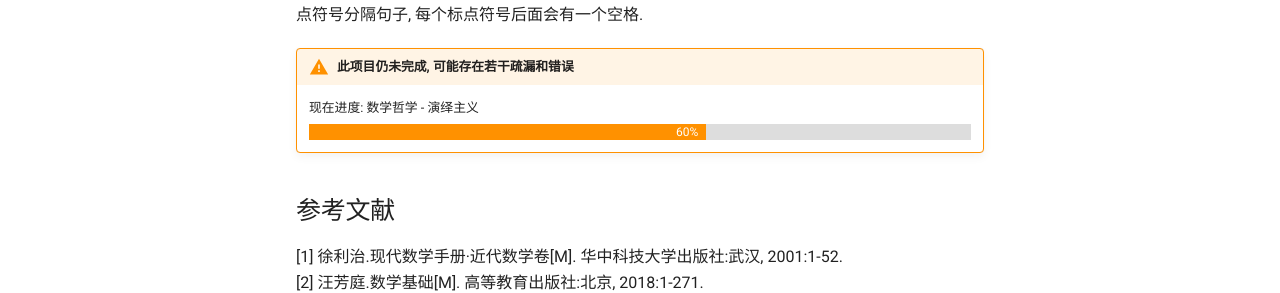
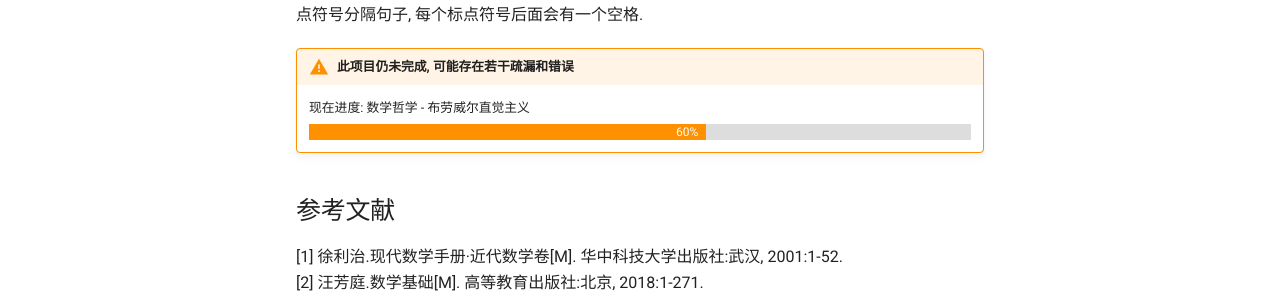
Before and after one commit to ShiinaHiiragi/note, an MkDocs documentation site: the page built from docs/index.md, in a window 1280 px wide and 1060 px high. Shown: the part 369-662 px from the top of the window. Built offline with MkDocs 1.6.1 and Material for MkDocs 9.7.7, drawn with Linux system fonts in a browser that asks for light colours; comment, search, counter and statistics services are not loaded.

Commit message:
fix mistakes

```diff
--- a/docs/index.md
+++ b/docs/index.md
@@ -6,7 +6,7 @@
 全文以 `mkdocs-material` 作为框架, 使用中文作为描述语言. 为了输入方便, 中文部分使用英文标点符号分隔句子, 每个标点符号后面会有一个空格.
 
 !!! warning "此项目仍未完成, 可能存在若干疏漏和错误"
-    <label> 现在进度: 数学哲学 - 演绎主义 </label>
+    <label> 现在进度: 数学哲学 - 布劳威尔直觉主义 </label>
     <div class="progress-container">
         <div class="progress-percentage" style="width: 60%;"> 60% </div>
     </div>
```
Also changed, not shown: docs/logic/set/real.md (+1 -1 lines).
